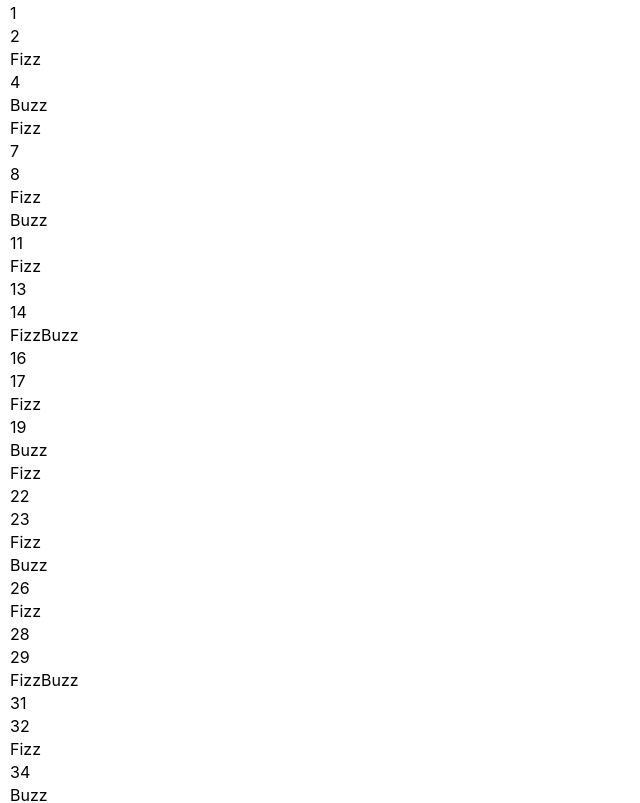
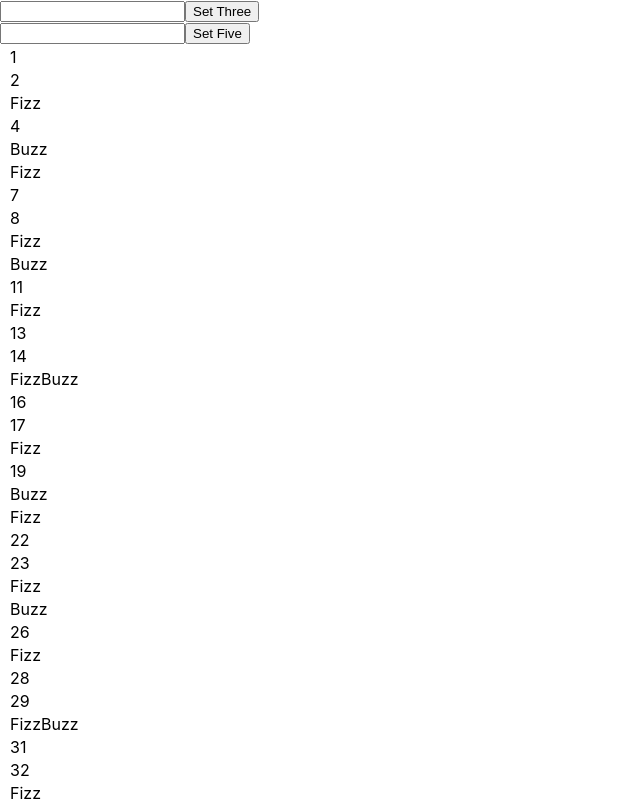
Before and after one commit to eeee386/SprintForms-task, a React (Create React App) app: page / in a window 1280 px wide. Shown: the top 803 px of the page, without its empty margins (0-640 px from the left). Built offline with nearby package versions, Linux system fonts and the light colour scheme.

Commit message:
first draft ready

```diff
--- a/src/components/FizzBuzz.tsx
+++ b/src/components/FizzBuzz.tsx
@@ -6,18 +6,32 @@ onetoHundred.shift();
 export const FizzBuzz = () => {
     const [three, setThree] = useState("Fizz");
     const [five, setFive] = useState("Buzz");
+    const [threeInput, setThreeInput] = useState("");
+    const [fiveInput, setFiveInput] = useState("");
     const writeFizzBuzz = (e: number): string => {
-        let s = "";
-        if(e % 3 === 0){
-            s += three;
+        if(e%3===0 && e%5===0){
+            return three+five;
+        } else if(e%3 === 0){
+            return three;
+        } else if (e%5===0){
+            return five;
+        } else {
+            return e.toString();
         }
-        if(e %5 === 0){
-            s += five;
-        }
-        return s || e.toString();
     }
 
-    return <div className={"numberWrapper"}>
-        {onetoHundred.map(e => <span>{writeFizzBuzz(e)}</span>)}
-    </div>;
+    return (
+        <div>
+            <div>
+                <input onChange={(e)=> setThreeInput(e.target.value)} />
+                <button onClick={(e)=> setThree(threeInput)}>Set Three</button>
+            </div>
+            <div>
+                <input onChange={(e)=> setFiveInput(e.target.value)} />
+                <button onClick={(e)=> setFive(fiveInput)}>Set Five</button>
+            </div>
+            <div className={"numberWrapper"}>
+                {onetoHundred.map(e => <span>{writeFizzBuzz(e)}</span>)}
+            </div>
+        </div>);
 }
```
Also changed, not shown: 1 other file (tests, documents, lock files or other folders).
